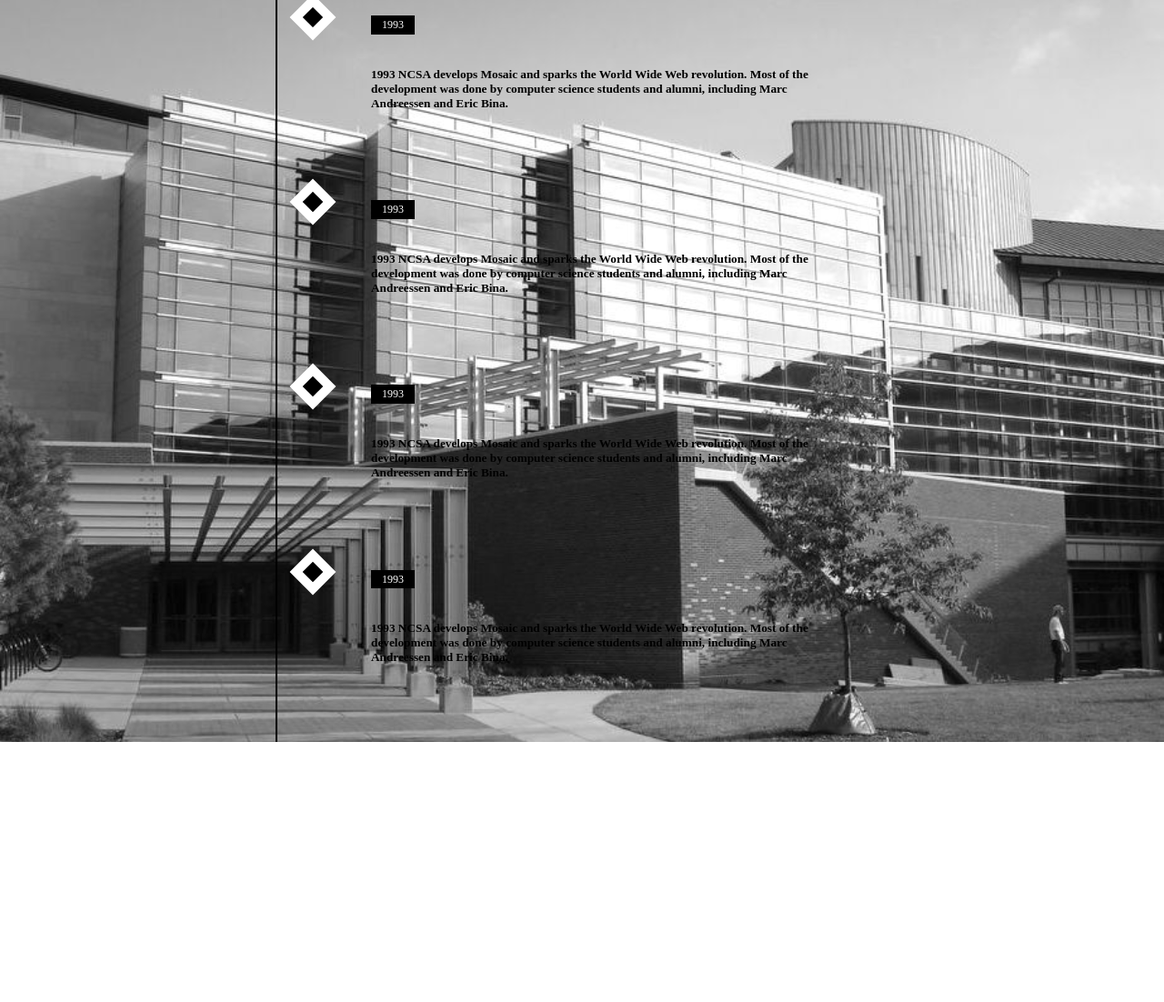
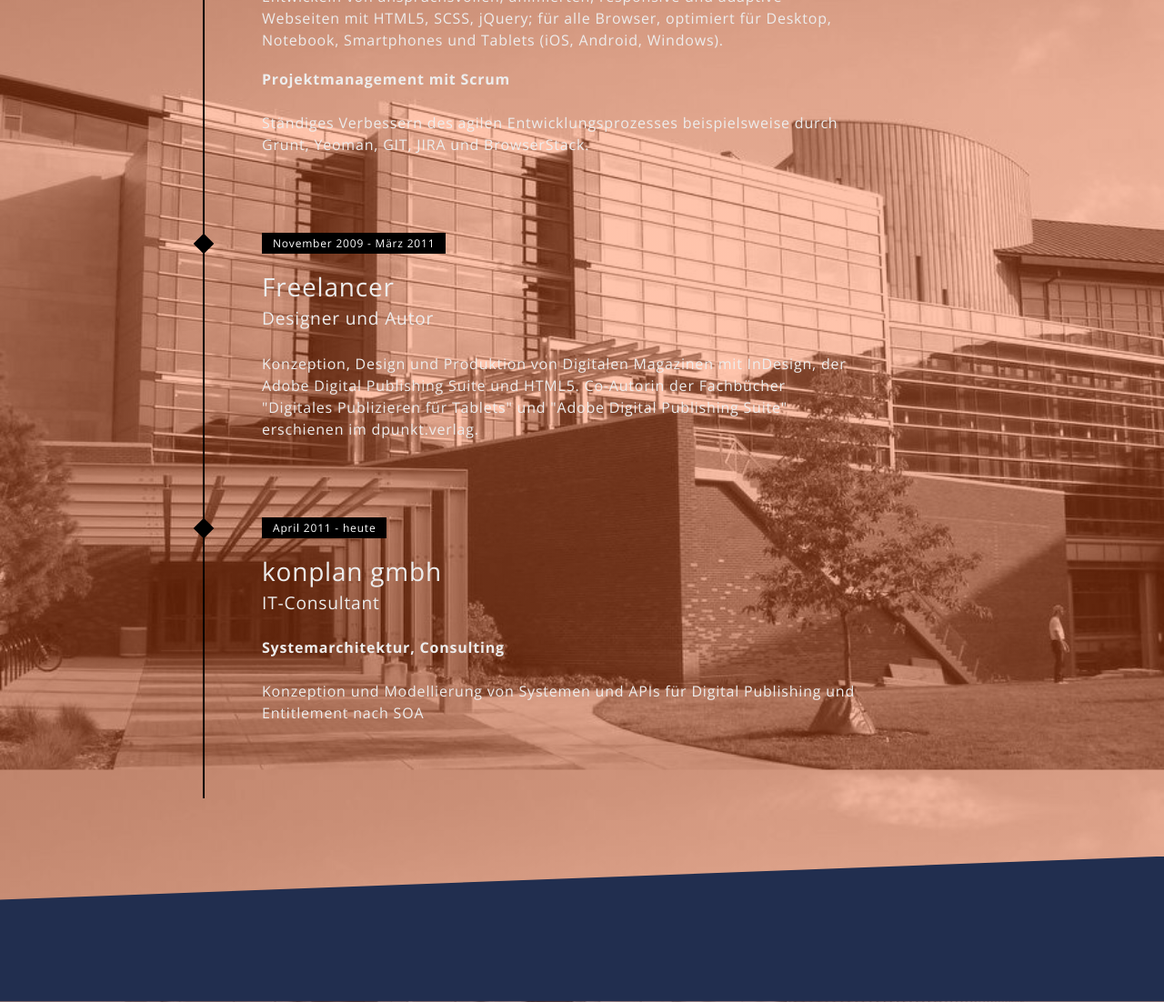
Before and after one commit to AlpriElse/UIUC-CS-196-Files, a plain HTML site: page 20170922 WebDev Design Challenge/index.html in a window 1280 px wide. Shown: the part 984-2086 px from the top of the page at 91% size. Before the commit the page ends 1800 px from the top, so only its background shows below. Drawn offline with nearby package versions, Linux system fonts and the light colour scheme.

Commit message:
Added reset.css & continued styling timeline

```diff
--- /dev/null
+++ b/20170922 WebDev Design Challenge/css/reset.css
@@ -0,0 +1,15 @@
+* {
+	margin: 0;
+	padding: 0;
+	border: 0;
+	font-size: 100%;
+	font: inherit;
+	vertical-align: baseline;
+    display: block;
+}
+body {
+	line-height: 1;
+}
+ol, ul {
+	list-style: none;
+}
--- a/20170922 WebDev Design Challenge/css/styles.css
+++ b/20170922 WebDev Design Challenge/css/styles.css
@@ -1,12 +1,15 @@
 @import url('https://fonts.googleapis.com/css?family=Montserrat:100|Roboto+Slab:700|Roboto:500');
 
 html, body {
-    background-color: white;
-    background-image: url("../img/siebel.jpg");
+    background:
+        linear-gradient(
+            rgba(255, 85, 15, 0.35),
+            rgba(255, 85, 15, 0.35)
+        ),
+        url("../img/siebel.jpg");
     background-repeat: no-repeat;
     background-size:cover;
     background-attachment: fixed;
-    height: 100%;
     margin: 0;
 }
 .horizontal-line {
@@ -15,25 +18,7 @@ html, body {
     background-color: white;
     display: block;
     margin: 1em auto;
-
 }
-* {
-  -moz-box-sizing: border-box;
-  -webkit-box-sizing: border-box;
-  box-sizing: border-box;
-}
-/*
-.background-image {
-    background-image: url("../img/siebel.jpg");
-    background-position: center;
-    background-repeat: no-repeat;
-    background-size: cover;
-    -webkit-filter: blur(3px);
-    -moz-filter: blur(3px);
-    -o-filter: blur(3px);
-    -ms-filter: blur(3px);
-    filter: blur(3px);
-}*/
 
 
 #illini-logo {
@@ -44,14 +29,12 @@ html, body {
 }
 
 
-.section {
-    margin: 0;
+#landing, #footer {
+background-color: #212E4F;
 }
-
 #landing {
     height: 45em;
     width: 100%;
-    background-color: #212E4F;
     clip-path: polygon(0 0, 100% 0, 100% 85%, 0 100%);
 }
 #landing-title, #landing-subtitle {
@@ -70,101 +53,18 @@ html, body {
     font-family: 'Montserrat', sans-serif;
     color: #1471FF;
 }
+#footer {
+    height: 10em;
+    clip-path: polygon(0 30%, 100% 0, 100% 100%, 0% 100%);
+}
+ul {
+    list-style: none;
+}
 
 
 
-
+/*
 ul {
     text-decoration: none;
     list-style: none;
-}
-
-.timeline {
-  margin: 4em auto;
-  position: relative;
-  max-width: 46em;
-}
-.timeline:before {
-  background-color: black;
-  content: '';
-  margin-left: -1px;
-  position: absolute;
-  top: 0;
-  left: 2em;
-  width: 2px;
-  height: 100%;
-}
-
-.timeline-event {
-  position: relative;
-}
-.timeline-event:hover .timeline-event-icon {
-  -moz-transform: rotate(-45deg);
-  -ms-transform: rotate(-45deg);
-  -webkit-transform: rotate(-45deg);
-  transform: rotate(-45deg);
-  background-color: #a83279;
-}
-.timeline-event:hover .timeline-event-thumbnail {
-  -moz-box-shadow: inset 40em 0 0 0 #a83279;
-  -webkit-box-shadow: inset 40em 0 0 0 #a83279;
-  box-shadow: inset 40em 0 0 0 #a83279;
-}
-
-.timeline-event-copy {
-  padding: 2em;
-  position: relative;
-  top: -1.875em;
-  left: 4em;
-  width: 80%;
-}
-.timeline-event-copy h3 {
-  font-size: 1.75em;
-}
-.timeline-event-copy h4 {
-  font-size: 1.2em;
-  margin-bottom: 1.2em;
-}
-.timeline-event-copy strong {
-  font-weight: 700;
-}
-.timeline-event-copy p:not(.timeline-event-thumbnail) {
-  padding-bottom: 1.2em;
-}
-
-.timeline-event-icon {
-  -moz-transition: -moz-transform 0.2s ease-in;
-  -o-transition: -o-transform 0.2s ease-in;
-  -webkit-transition: -webkit-transform 0.2s ease-in;
-  transition: transform 0.2s ease-in;
-  -moz-transform: rotate(45deg);
-  -ms-transform: rotate(45deg);
-  -webkit-transform: rotate(45deg);
-  transform: rotate(45deg);
-  background-color: black;
-  outline: 10px solid white;
-  display: block;
-  margin: 0.5em 0.5em 0.5em -0.5em;
-  position: absolute;
-  top: 0;
-  left: 2em;
-  width: 1em;
-  height: 1em;
-}
-
-.timeline-event-thumbnail {
-  -moz-transition: box-shadow 0.5s ease-in 0.1s;
-  -o-transition: box-shadow 0.5s ease-in 0.1s;
-  -webkit-transition: box-shadow 0.5s ease-in;
-  -webkit-transition-delay: 0.1s;
-  transition: box-shadow 0.5s ease-in 0.1s;
-  color: white;
-  font-size: 0.75em;
-  background-color: black;
-  -moz-box-shadow: inset 0 0 0 0em #ef795a;
-  -webkit-box-shadow: inset 0 0 0 0em #ef795a;
-  box-shadow: inset 0 0 0 0em #ef795a;
-  display: inline-block;
-  margin-bottom: 1.2em;
-  padding: 0.25em 1em 0.2em 1em;
-}
+}*/
--- /dev/null
+++ b/20170922 WebDev Design Challenge/css/timeline-styles.css
@@ -0,0 +1,119 @@
+/* Technically using a CodePen is not against the rules.
+    This is not an external library, and the rules did not
+    specify that I must be the author of all html and css,
+    it only specified that the website must only be writtened
+    in html and css. Code sample has been modified to fit needs.
+
+    Here's the CodePen: https://codepen.io/Fischaela/pen/sJdqg/ */
+
+
+
+    /* Variables */
+    /* Fonts */
+    @import url(https://fonts.googleapis.com/css?family=Open+Sans:300,700);
+    body {
+      font-family: 'Open Sans', 'Helvetica Neue', Helvetica, Arial, sans-serif;
+      font-size: 1em;
+      font-weight: 300;
+      line-height: 1.5;
+      letter-spacing: 0.05em;
+      color: #EDEDED;
+    }
+
+    /* Layout */
+    * {
+      -moz-box-sizing: border-box;
+      -webkit-box-sizing: border-box;
+      box-sizing: border-box;
+    }
+
+    /* Styling */
+    .timeline {
+      position: relative;
+      max-width: 70%;
+      margin: 4em auto;
+    }
+    .timeline:before {
+      background-color: black;
+      content: '';
+      margin-left: -1px;
+      position: absolute;
+      top: 0;
+      left: 2em;
+      width: 2px;
+      height: 100%;
+    }
+
+    .timeline-event {
+      position: relative;
+    }
+    .timeline-event:hover .timeline-event-icon {
+      -moz-transform: rotate(-45deg);
+      -ms-transform: rotate(-45deg);
+      -webkit-transform: rotate(-45deg);
+      transform: rotate(-45deg);
+      background-color: #a83279;
+    }
+    .timeline-event:hover .timeline-event-thumbnail {
+      -moz-box-shadow: inset 40em 0 0 0 #a83279;
+      -webkit-box-shadow: inset 40em 0 0 0 #a83279;
+      box-shadow: inset 40em 0 0 0 #a83279;
+    }
+
+    .timeline-event-copy {
+      padding: 2em;
+      position: relative;
+      top: -1.875em;
+      left: 4em;
+      width: 80%;
+    }
+    .timeline-event-copy h3 {
+      font-size: 1.75em;
+    }
+    .timeline-event-copy h4 {
+      font-size: 1.2em;
+      margin-bottom: 1.2em;
+    }
+    .timeline-event-copy strong {
+      font-weight: 700;
+    }
+    .timeline-event-copy p:not(.timeline-event-thumbnail) {
+      padding-bottom: 1.2em;
+    }
+
+    .timeline-event-icon {
+      -moz-transition: -moz-transform 0.2s ease-in;
+      -o-transition: -o-transform 0.2s ease-in;
+      -webkit-transition: -webkit-transform 0.2s ease-in;
+      transition: transform 0.2s ease-in;
+      -moz-transform: rotate(45deg);
+      -ms-transform: rotate(45deg);
+      -webkit-transform: rotate(45deg);
+      transform: rotate(45deg);
+      background-color: black;
+      outline: 10px solid rgb(0,0,0,0);
+      display: block;
+      margin: 0.5em 0.5em 0.5em -0.5em;
+      position: absolute;
+      top: 0;
+      left: 2em;
+      width: 1em;
+      height: 1em;
+    }
+
+    .timeline-event-thumbnail {
+      -moz-transition: box-shadow 0.5s ease-in 0.1s;
+      -o-transition: box-shadow 0.5s ease-in 0.1s;
+      -webkit-transition: box-shadow 0.5s ease-in;
+      -webkit-transition-delay: 0.1s;
+      transition: box-shadow 0.5s ease-in 0.1s;
+      color: white;
+      font-size: 0.75em;
+      background-color: black;
+      -moz-box-shadow: inset 0 0 0 0em #ef795a;
+      -webkit-box-shadow: inset 0 0 0 0em #ef795a;
+      box-shadow: inset 0 0 0 0em #ef795a;
+      display: inline-block;
+      margin-bottom: 1.2em;
+      padding: 0.25em 1em 0.2em 1em;
+    }
--- a/20170922 WebDev Design Challenge/index.html
+++ b/20170922 WebDev Design Challenge/index.html
@@ -2,7 +2,9 @@
 <html>
 <head>
     <meta charset="UTF-8" />
+    <link type="text/css" rel="stylesheet" href="css/reset.css"/>
     <link type="text/css" rel="stylesheet" href="css/styles.css"/>
+    <link type="text/css" rel="stylesheet" href="css/timeline-styles.css"/>
 </head>
 
 <body>
@@ -32,45 +34,38 @@
         </div>
     </div>
 -->
-
-    <div class="section">
     <ul class="timeline">
         <li class="timeline-event">
             <label class="timeline-event-icon"></label>
             <div class="timeline-event-copy">
-                    <p class="timeline-event-thumbnail">1993</p>
-                    <h5>1993 NCSA develops Mosaic and sparks the World Wide Web revolution. Most of the development was done by computer science students and alumni, including Marc Andreessen and Eric Bina.</h5>
+                <p class="timeline-event-thumbnail">April 2011 - heute</p>
+                <h3>Geil,Danke! GmbH</h3>
+                <h4>Geschäftsführerin eines Web-Studios</h4>
+                <p><strong>Schwerpunkt: Frontend-Entwicklung</strong><br>Entwickeln von anspruchsvollen, animierten, responsive und adaptive Webseiten mit HTML5, SCSS, jQuery; für alle Browser, optimiert für Desktop, Notebook, Smartphones und Tablets (iOS, Android, Windows).</p>
+                <p><strong>Projektmanagement mit Scrum</strong><br>Ständiges Verbessern des agilen Entwicklungsprozesses beispielsweise durch Grunt, Yeoman, GIT, JIRA und BrowserStack.</p>
             </div>
         </li>
         <li class="timeline-event">
             <label class="timeline-event-icon"></label>
             <div class="timeline-event-copy">
-                    <p class="timeline-event-thumbnail">1993</p>
-                    <h5>1993 NCSA develops Mosaic and sparks the World Wide Web revolution. Most of the development was done by computer science students and alumni, including Marc Andreessen and Eric Bina.</h5>
+                <p class="timeline-event-thumbnail">November 2009 - März 2011</p>
+                <h3>Freelancer</h3>
+                <h4>Designer und Autor</h4>
+                <p>Konzeption, Design und Produktion von Digitalen Magazinen mit InDesign, der Adobe Digital Publishing Suite und HTML5. Co-Autorin der Fachbücher "Digitales Publizieren für Tablets" und "Adobe Digital Publishing Suite" erschienen im dpunkt.verlag.</p>
             </div>
         </li>
         <li class="timeline-event">
             <label class="timeline-event-icon"></label>
             <div class="timeline-event-copy">
-                    <p class="timeline-event-thumbnail">1993</p>
-                    <h5>1993 NCSA develops Mosaic and sparks the World Wide Web revolution. Most of the development was done by computer science students and alumni, including Marc Andreessen and Eric Bina.</h5>
-                </div>
-            </li>
-            <li class="timeline-event">
-                <label class="timeline-event-icon"></label>
-                <div class="timeline-event-copy">
-                    <p class="timeline-event-thumbnail">1993</p>
-                    <h5>1993 NCSA develops Mosaic and sparks the World Wide Web revolution. Most of the development was done by computer science students and alumni, including Marc Andreessen and Eric Bina.</h5>
-                </div>
-            </li>
-            <li class="timeline-event">
-                <label class="timeline-event-icon"></label>
-                <div class="timeline-event-copy">
-                    <p class="timeline-event-thumbnail">1993</p>
-                    <h5>1993 NCSA develops Mosaic and sparks the World Wide Web revolution. Most of the development was done by computer science students and alumni, including Marc Andreessen and Eric Bina.</h5>
+                <p class="timeline-event-thumbnail">April 2011 - heute</p>
+                <h3>konplan gmbh</h3>
+                <h4>IT-Consultant</h4>
+                <p><strong>Systemarchitektur, Consulting</strong><br>Konzeption und Modellierung von Systemen und APIs für Digital Publishing und Entitlement nach SOA</p>
             </div>
         </li>
     </ul>
+    <div id="footer" class="section">
+        &nbsp;
     </div>
 </body>
 </html>
```
Lines whose indentation alone changed are shown as unchanged.
